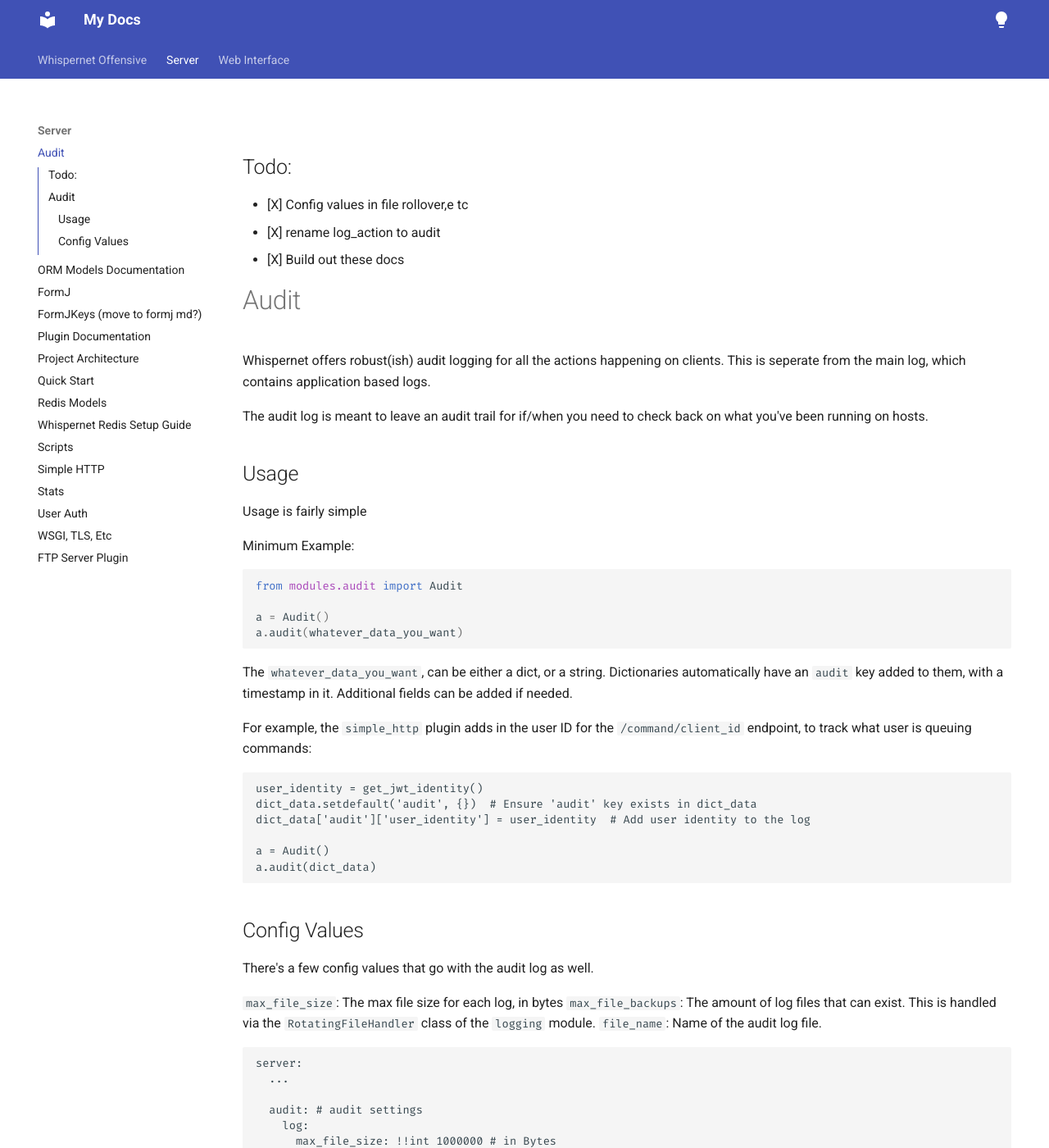
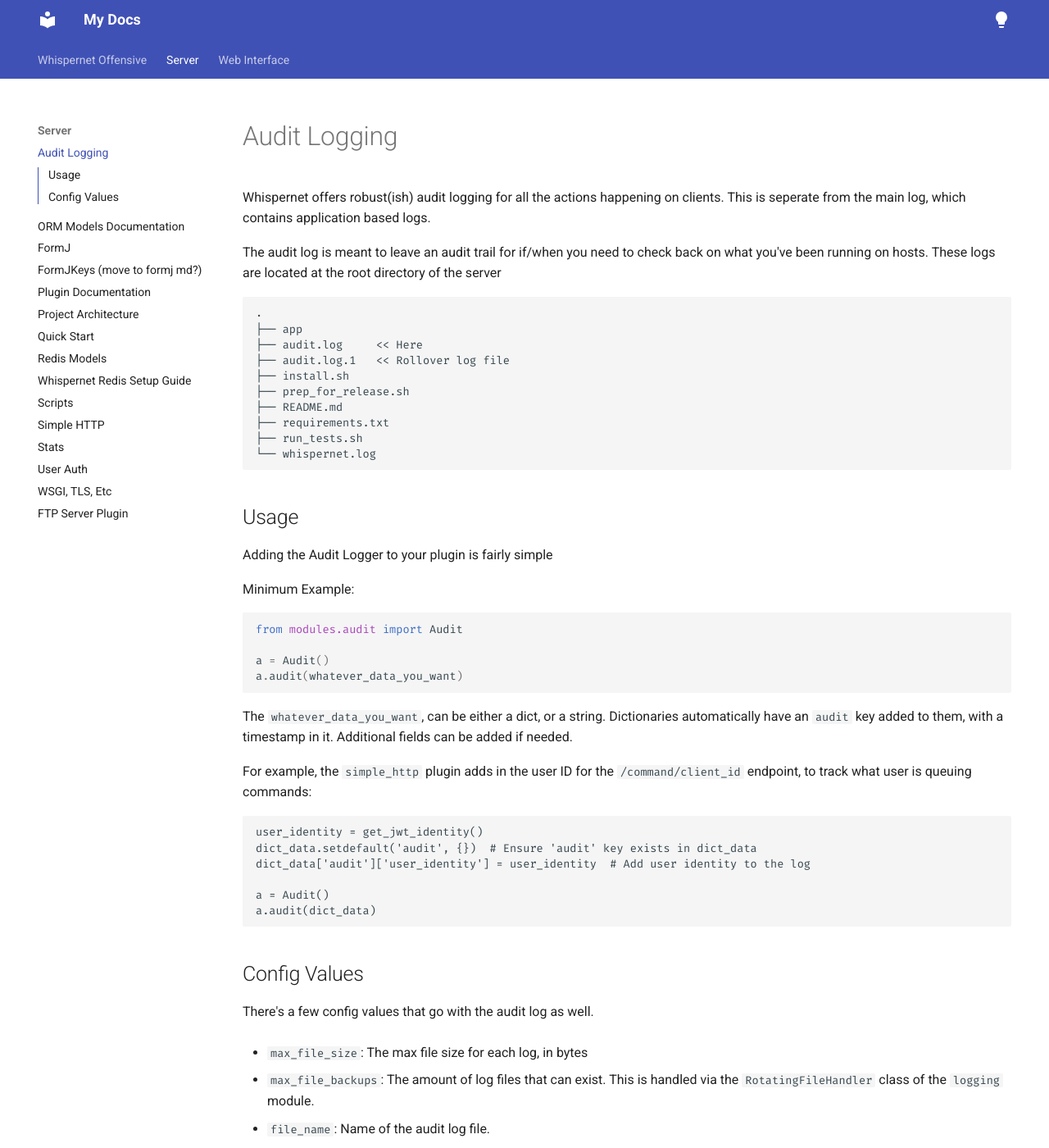
Before and after one commit to ryanq47/WhisperNet-Offensive, an MkDocs documentation site: the page built from Documentation/docs/Server/Audit.md, in a window 1280 px wide and 1400 px high. Shown: the whole window at 82% size. Built offline with MkDocs 1.6.1 and Material for MkDocs 9.7.7, drawn with Linux system fonts in a browser that asks for light colours; some of the changed text lies outside the part shown.

Commit message:
Audit Logging update

````diff
--- a/Documentation/docs/Server/Audit.md
+++ b/Documentation/docs/Server/Audit.md
@@ -1,18 +1,26 @@
-## Todo:
-
-- [X] Config values in file rollover,e tc
-- [X] rename log_action to audit
-- [X] Build out these docs
-
-# Audit
+# Audit Logging
 
 Whispernet offers robust(ish) audit logging for all the actions happening on clients. This is seperate from the main log, which contains application based logs.
 
-The audit log is meant to leave an audit trail for if/when you need to check back on what you've been running on hosts.
+The audit log is meant to leave an audit trail for if/when you need to check back on what you've been running on hosts. These logs are located at the root directory of the server
+
+```
+.
+├── app
+├── audit.log     << Here
+├── audit.log.1   << Rollover log file
+├── install.sh
+├── prep_for_release.sh
+├── README.md
+├── requirements.txt
+├── run_tests.sh
+└── whispernet.log
+
+```
 
 ## Usage
 
-Usage is fairly simple
+Adding the Audit Logger to your plugin is fairly simple
 
 Minimum Example:
 ```
@@ -39,9 +47,11 @@ a.audit(dict_data)
 ## Config Values
 There's a few config values that go with the audit log as well.
 
-`max_file_size`: The max file size for each log, in bytes
-`max_file_backups`: The amount of log files that can exist. This is handled via the `RotatingFileHandler` class of the `logging` module.
-`file_name`: Name of the audit log file.
+- `max_file_size`: The max file size for each log, in bytes
+
+- `max_file_backups`: The amount of log files that can exist. This is handled via the `RotatingFileHandler` class of the `logging` module.
+
+- `file_name`: Name of the audit log file.
 
 ```
 server:
@@ -51,5 +61,5 @@ server:
     log:
       max_file_size: !!int 1000000 # in Bytes
       max_file_backups: !!int 10   # how many files to keep after rollover
-      file_name: !!str "audit.log"
+      file_name: !!str "audit.log" # Name of audit log file
 ```
````
